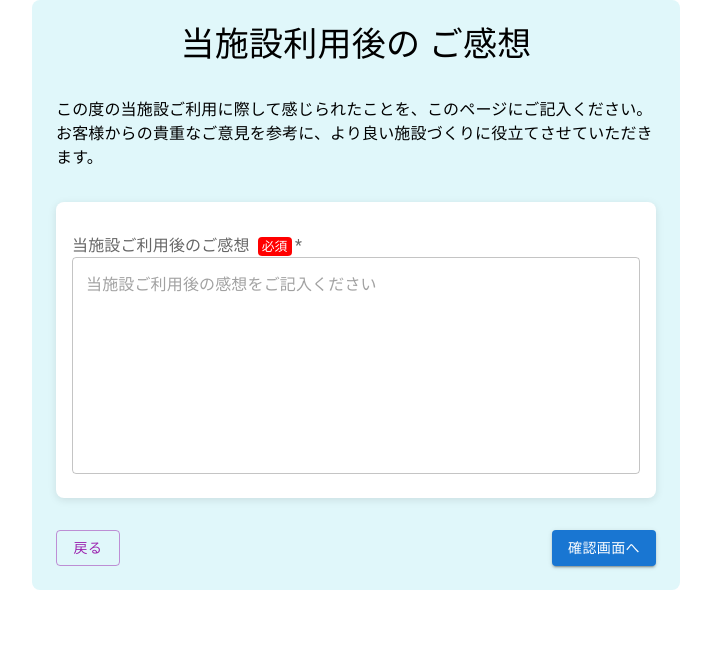
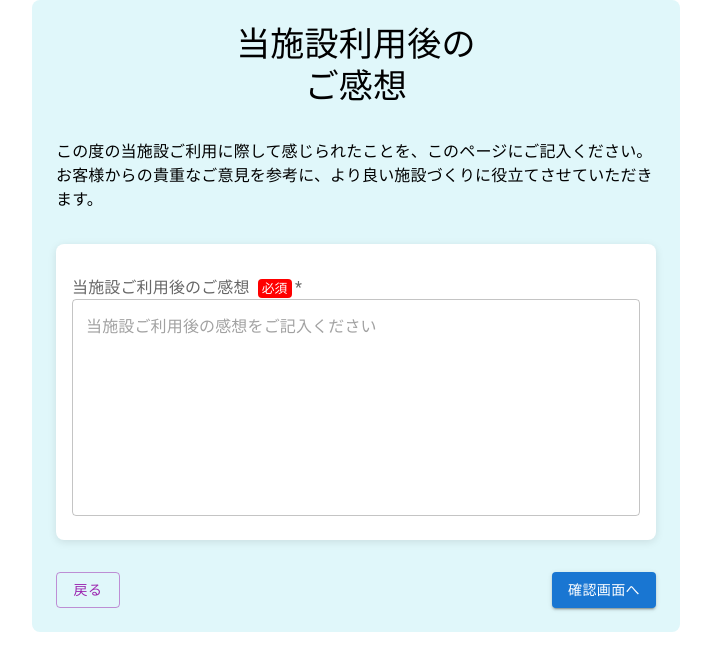
Before and after one commit to Okusan11/c-links-survey, a React (Create React App) app: page /nreviewform in a window 1280 px wide. Shown: the top 670 px of the page, without its empty margins (284-995 px from the left). Built offline with nearby package versions, Linux system fonts and the light colour scheme.

Commit message:
modify idex.css

```diff
--- a/src/App.css
+++ b/src/App.css
@@ -28,6 +28,10 @@
   color: #61dafb;
 }
 
+.text {
+    white-space: pre-wrap;
+}
+
 @keyframes App-logo-spin {
   from {
     transform: rotate(0deg);
--- a/src/components/GoogleAccount.tsx
+++ b/src/components/GoogleAccount.tsx
@@ -58,10 +58,8 @@ const GoogleAccount: React.FC = () => {
       }}
     >
       {/* タイトル */}
-      <Typography variant="h4" component="h1" textAlign="center" mb={4}>
-        Google Map口コミ
-        {"\n"}
-        投稿のご依頼
+      <Typography variant="h4" component="h1" textAlign="center" mb={4} className="text">
+        {"Google Map口コミ\n投稿のご依頼"}
       </Typography>
 
       <Typography variant="body1" textAlign="left" mb={4}>
--- a/src/components/NegativeReviewForm.tsx
+++ b/src/components/NegativeReviewForm.tsx
@@ -65,10 +65,8 @@ const NegativeReviewForm: React.FC = () => {
         borderRadius: 2,
       }}
     >
-      <Typography variant="h4" component="h1" textAlign="center" mb={4}>
-        当施設利用後の
-        {"\n"}
-        ご感想
+      <Typography variant="h4" component="h1" textAlign="center" mb={4} className="text">
+        {"当施設利用後の\nご感想"}
       </Typography>
 
       <Typography variant="body1" textAlign="left" mb={4}>
--- a/src/components/PositiveReviewForm.tsx
+++ b/src/components/PositiveReviewForm.tsx
@@ -65,10 +65,8 @@ const PositiveReviewForm: React.FC = () => {
         borderRadius: 2,
       }}
     >
-      <Typography variant="h4" component="h1" textAlign="center" mb={4}>
-        当施設利用後の
-        {"\n"}
-        ご感想
+      <Typography variant="h4" component="h1" textAlign="center" mb={4} className="text">
+        {"当施設利用後の\nご感想"}
       </Typography>
 
       <Typography variant="body1" textAlign="left" mb={4}>
--- a/src/components/SurveyForm.tsx
+++ b/src/components/SurveyForm.tsx
@@ -224,10 +224,8 @@ const SurveyForm: React.FC = () => {
       }}
     >
       {/* タイトル */}
-      <Typography variant="h4" component="h1" textAlign="center" mb={4}>
-        当施設利用後の
-        {"\n"}
-        アンケート
+      <Typography variant="h4" component="h1" textAlign="center" mb={4} className="text">
+        {"当施設利用後の\nアンケート"}
       </Typography>
 
       <Typography variant="body1" textAlign="left" mb={4}>
--- a/src/index.css
+++ b/src/index.css
@@ -11,3 +11,7 @@ code {
   font-family: source-code-pro, Menlo, Monaco, Consolas, 'Courier New',
     monospace;
 }
+
+.text {
+  white-space: pre-wrap;
+}
```
